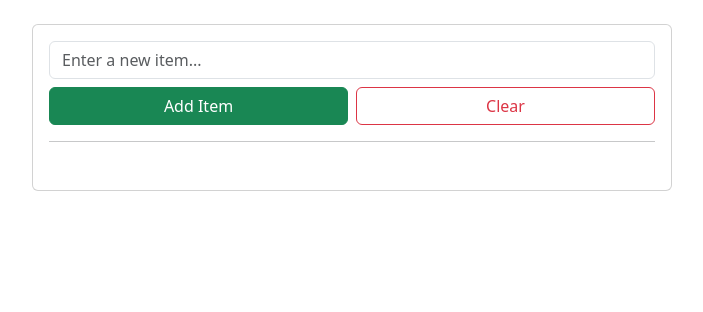
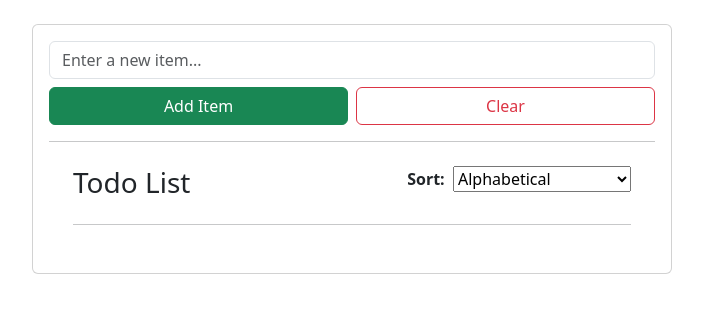
Before and after one commit to VivekP97/Todo-App, a React (Create React App) app: page / in a window 1280 px wide. Shown: the top 312 px of the page, without its empty margins (288-991 px from the left). Built offline with nearby package versions, Linux system fonts and the light colour scheme.

Commit message:
implemented sorting feature with 4 options

```diff
--- a/src/App.js
+++ b/src/App.js
@@ -4,6 +4,7 @@ import NewItemForm from "./components/NewItemForm";
 
 export default function App() {
   const [allItems, setAllItems] = useState([]);
+  const [sortOption, setSortOption] = useState("alphabetical");
 
   /* This function adds the given item to the current list. */
   function addItemToList(newItem) {
@@ -14,6 +15,10 @@ export default function App() {
 
     let newItemsList = allItems.slice();
     newItemsList.push(newItem);
+
+    // re-sort the items
+    sortItems(newItemsList, sortOption);
+
     setAllItems(newItemsList);
   }
 
@@ -35,11 +40,11 @@ export default function App() {
    * @param newVal - The new state of the checkbox
    * */
   function handleCheckboxToggle(id, newVal) {
-    console.log("[handleCheckboxToggle] Triggered for: ", id, newVal);
+    console.log("[App][handleCheckboxToggle] Triggered for: ", id, newVal);
 
     // Confirm that 'id' is not empty
     if (!id) {
-      console.log("[handleCheckboxToggle] ID is empty!");
+      console.log("[App][handleCheckboxToggle] ID is empty!");
       return;
     }
 
@@ -59,11 +64,11 @@ export default function App() {
    * @param newVal - The new state of the toggle
    * */
   function handlePriorityToggle(id, newVal) {
-    console.log("[handlePriorityToggle] Triggered for: ", id);
+    console.log("[App][handlePriorityToggle] Triggered for: ", id);
 
     // Confirm that 'id' is not empty
     if (!id) {
-      console.log("[handlePriorityToggle] ID is empty!");
+      console.log("[App][handlePriorityToggle] ID is empty!");
       return;
     }
 
@@ -77,6 +82,18 @@ export default function App() {
     }
   }
 
+  // This function sorts 'items' by the selected sort order
+  function handleSortSelection(selectedSortOption) {
+    console.log("[App][sortItems] Selected: " + selectedSortOption);
+
+    let sortedItems = allItems.slice();
+    sortItems(sortedItems, selectedSortOption);
+
+    // update state variables with new values
+    setSortOption(selectedSortOption);
+    setAllItems(sortedItems);
+  }
+
   return (
     <>
       {/* Container for all the page content */}
@@ -86,8 +103,69 @@ export default function App() {
           <NewItemForm handleNewItem={addItemToList} />
         </div>
         <hr className="my-3"/>
-        <List items={allItems} handleDeleteItem={removeItemById} handleCheckboxToggle={handleCheckboxToggle} handlePriorityToggle={handlePriorityToggle} />
+        <List items={allItems} sortOrder={sortOption} handleDeleteItem={removeItemById} handleCheckboxToggle={handleCheckboxToggle} handlePriorityToggle={handlePriorityToggle} handleSort={handleSortSelection} />
       </div>
     </>
   );
 }
+
+/**
+ * A helper function to sort a list of items according to the specified type. The array will be sorted in place.
+ * @param {Array} items - The array of items to sort
+ * @param {string} sortOption - The sort type (e.g. alphabetical, priority first)
+ */
+function sortItems(items, sortOption) {
+  switch (sortOption) {
+    case "alphabetical":
+      items.sort((a, b) => {
+        if (a.title < b.title) {
+          return -1;
+        } else if (a.title > b.title) {
+          return 1;
+        } else {
+          return 0;
+        }
+      });
+      break;
+
+    case "reverse-alphabetical":
+      items.sort((a, b) => {
+        if (a.title > b.title) {
+          return -1;
+        } else if (a.title < b.title) {
+          return 1;
+        } else {
+          return 0;
+        }
+      });
+      break;
+
+    case "priority-first":
+      items.sort((a, b) => {
+        if (a.priority) {
+          // Item 'a' is a priority item so put it first (it doesn't matter if 'b' is also priority)
+          return -1;
+        } else if (b.priority) {
+          // Item 'b' is a priority item so put it first
+          return 1;
+        } else {
+          return 0;
+        }
+      });
+      break;
+
+    case "priority-last":
+      items.sort((a, b) => {
+        if (!a.priority) {
+          // Item 'a' is a priority item so put it first (it doesn't matter if 'b' is also priority)
+          return -1;
+        } else if (!b.priority) {
+          // Item 'b' is a priority item so put it first
+          return 1;
+        } else {
+          return 0;
+        }
+      });
+      break;
+  }
+}
--- a/src/components/List.js
+++ b/src/components/List.js
@@ -1,9 +1,43 @@
 import { useState } from "react";
 import ListItem from "./ListItem";
+import { MdSort } from "react-icons/md";
 
-export default function List({ items, handleDeleteItem, handleCheckboxToggle, handlePriorityToggle }) {
+export default function List({ items, handleDeleteItem, handleCheckboxToggle, handlePriorityToggle, handleSort }) {
+  // Create a state variable to keep track of the selected sort option
+  const [sortOption, setSortOption] = useState("alphabetical");
+  //const [sortedItems, setSortedItems] = useState(items.slice());
+
   return (
     <>
+      {/* Dropdown menu to select sorting option */}
+      <div className="d-flex justify-content-between my-2">
+        <h3 className="ms-4 mb-0">Todo List</h3>
+
+        <div className="me-4">
+          <span className="fw-bold">Sort:</span>&nbsp;&nbsp;
+          <select className="custom-select" onChange={(e) => handleSort(e.target.value)}>
+            <option value="alphabetical">Alphabetical</option>
+            <option value="reverse-alphabetical">Reverse Alphabetical</option>
+            <option value="priority-first">Priority First</option>
+            <option value="priority-last">Priority Last</option>
+          </select>
+          {/* <button className="btn btn-success btn-sm dropdown-toggle" id="sort-dropdown" data-toggle="dropdown" aria-haspopup="true" aria-expanded="false">
+            Sort <MdSort />
+          </button> */}
+
+          {/* Sorting options */}
+          {/* <div className="dropdown-menu" aria-labelledby="sort-dropdown">
+            <button className="dropdown-item" type="button">Alphabetical</button>
+            <button className="dropdown-item" type="button">Reverse Alphabetical</button>
+            <button className="dropdown-item" type="button">Priority First</button>
+            <button className="dropdown-item" type="button">Priority Last</button>
+          </div> */}
+        </div>
+      </div>
+
+      <hr className="mx-4" />
+
+      {/* List of items */}
       <div>
         <ul>
           {items.map((item, i) => {
```
